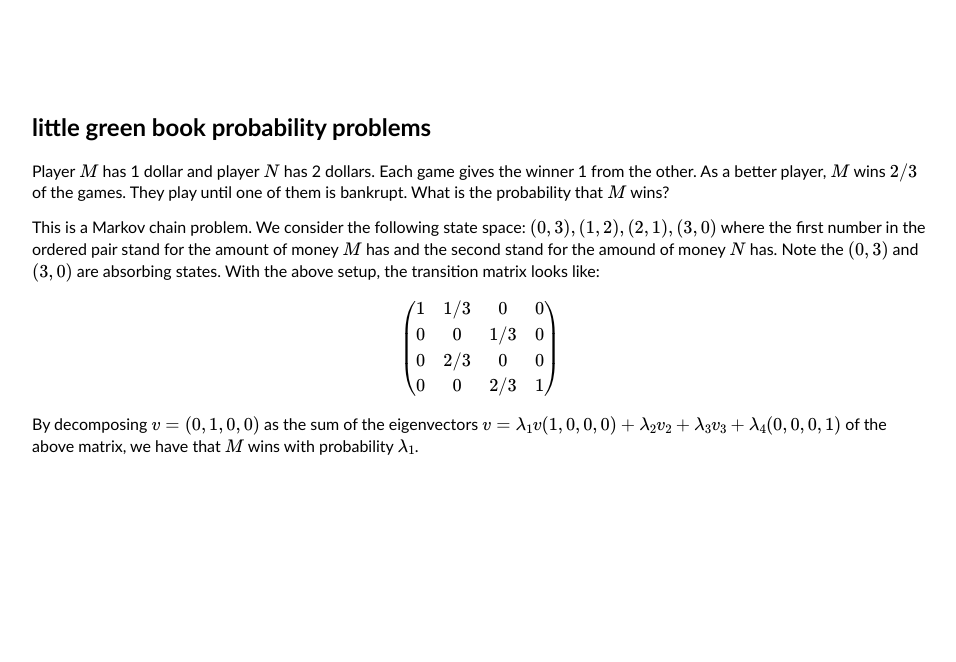
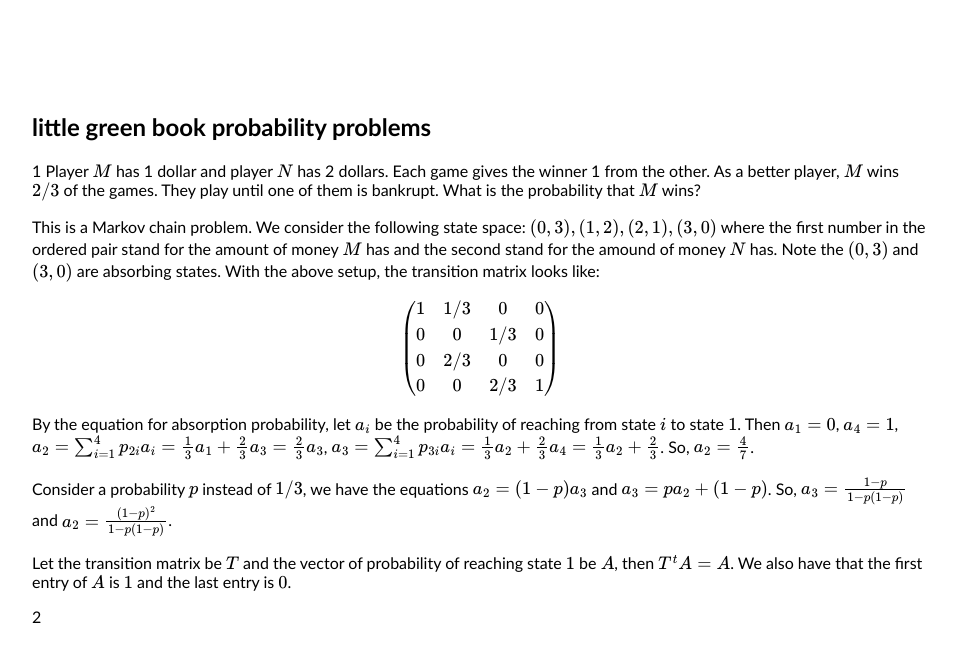
Before and after one commit to henryzhang11/questions-I-have, a Jekyll site: the page built from _posts/2023-08-20-little-green-book-probability-problems.md, in a window 1280 px wide. Shown: the top 662 px of the page, without its empty margins (160-1116 px from the left). Built offline with Jekyll 4.4.1, drawn with Linux system fonts in a browser that asks for light colours; formulas are drawn with MathJax 3.

Commit message:
Update 2023-08-20-little-green-book-probability-problems.md

```diff
--- a/_posts/2023-08-20-little-green-book-probability-problems.md
+++ b/_posts/2023-08-20-little-green-book-probability-problems.md
@@ -3,7 +3,7 @@ layout: post
 title: "little green book probability problems"
 ---
 
-Player $M$ has 1 dollar and player $N$ has 2 dollars. Each game gives the winner 1 from the other. As a better player, $M$ wins $2/3$ of the games. They play until one of them is bankrupt. What is the probability that $M$ wins?
+1 Player $M$ has 1 dollar and player $N$ has 2 dollars. Each game gives the winner 1 from the other. As a better player, $M$ wins $2/3$ of the games. They play until one of them is bankrupt. What is the probability that $M$ wins?
 
 This is a Markov chain problem. We consider the following state space: $\{(0,3),(1,2),(2,1),(3,0)\}$ where the first number in the ordered pair stand for the amount of money $M$ has and the second stand for the amound of money $N$ has. Note the $(0,3)$ and $(3,0)$ are absorbing states. With the above setup, the transition matrix looks like:
 
@@ -16,4 +16,10 @@ $$
 \end{pmatrix}
 $$
 
-By decomposing $v=(0,1,0,0)$ as the sum of the eigenvectors $v=\lambda_1v(1,0,0,0)+\lambda_2v_2+\lambda_3v_3+\lambda_4(0,0,0,1)$ of the above matrix, we have that $M$ wins with probability $\lambda_1$.
+By the equation for absorption probability, let $a_i$ be the probability of reaching from state $i$ to state $1$. Then $a_1=0$, $a_4=1$, $a_2=\sum_{i=1}^4 p_{2i}a_i=\frac{1}{3}a_1+\frac{2}{3}a_3=\frac{2}{3}a_3$, $a_3=\sum_{i=1}^4 p_{3i}a_i=\frac{1}{3}a_2+\frac{2}{3}a_4=\frac{1}{3}a_2+\frac{2}{3}$. So, $a_2=\frac{4}{7}$.
+
+Consider a probability $p$ instead of $1/3$, we have the equations $a_2=(1-p)a_3$ and $a_3=pa_2+(1-p)$. So, $a_3=\frac{1-p}{1-p(1-p)}$ and $a_2=\frac{(1-p)^2}{1-p(1-p)}$.
+
+Let the transition matrix be $T$ and the vector of probability of reaching state $1$ be $A$, then $T^tA=A$. We also have that the first entry of $A$ is $1$ and the last entry is $0$.
+
+2
```
